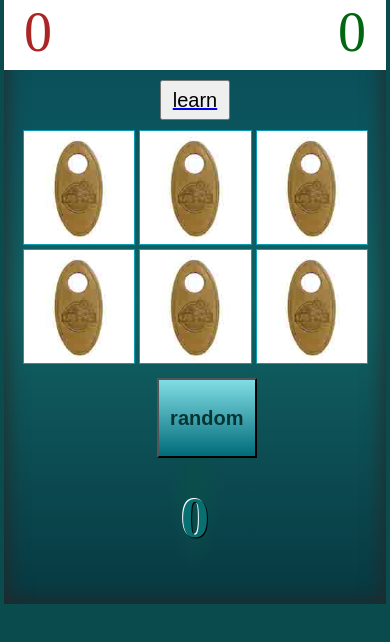
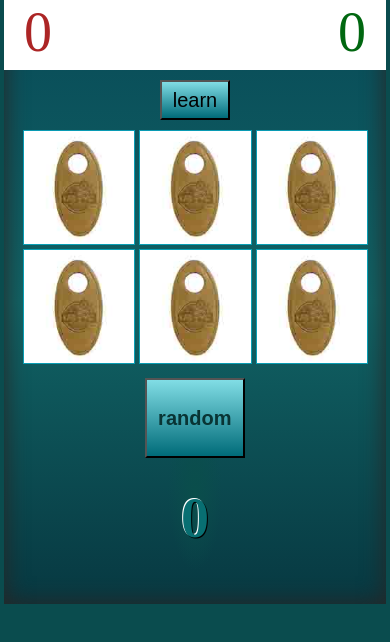
Before and after one commit to DavidTbilisi/MeomoryGame, a plain HTML site: page index.html in a window 390 px wide. Drawn offline with Linux system fonts and the light colour scheme; some packages are replaced by stand-ins of ours.

Commit message:
stilis shecvla

```diff
--- a/css/index.css
+++ b/css/index.css
@@ -5,6 +5,10 @@
 
 html {
     background-color: #0a4c4e;
+}
+a{
+    text-decoration: none;
+
 }
 
 body {
@@ -31,6 +35,8 @@ button {
     margin: 10px auto;
     font-size: 20px;
     height: 40px;
+    text-align: center;
+    background: linear-gradient(rgb(129, 221, 229), rgb(0, 107, 121));
 }
 
 img{
@@ -90,3 +96,8 @@ P{
     text-shadow: 1px 1px black, -1px -1px #ffffff;
     text-align: center;
 }
+
+#rand{
+    position: relative;
+    right: 12px;
+}
--- a/index.html
+++ b/index.html
@@ -1,24 +1,5 @@
 <!DOCTYPE html>
-<!--
-    Copyright (c) 2012-2014 Adobe Systems Incorporated. All rights reserved.
 
-    Licensed to the Apache Software Foundation (ASF) under one
-    or more contributor license agreements.  See the NOTICE file
-    distributed with this work for additional information
-    regarding copyright ownership.  The ASF licenses this file
-    to you under the Apache License, Version 2.0 (the
-    "License"); you may not use this file except in compliance
-    with the License.  You may obtain a copy of the License at
-
-    http://www.apache.org/licenses/LICENSE-2.0
-
-    Unless required by applicable law or agreed to in writing,
-    software distributed under the License is distributed on an
-    "AS IS" BASIS, WITHOUT WARRANTIES OR CONDITIONS OF ANY
-     KIND, either express or implied.  See the License for the
-    specific language governing permissions and limitations
-    under the License.
--->
 <html>
     <head>
         <meta charset="utf-8" />
@@ -61,7 +42,7 @@
 
 
 
-        <button onclick="change()">random</button>
+        <button id="rand" onclick="change()">random</button>
         <!--
                 <p id="rand1"></p>
                 <p id="rand2"></p>
--- a/js/index.js
+++ b/js/index.js
@@ -66,6 +66,7 @@ var winPoint = 0,
     errPoint = 0,
     min = 0,
     max = 99;
+document.querySelector("#rand").style.textAlign="center";
 
 function change() {
     "use strict";
```
Also changed, not shown: allPic.html (+15 -5 lines), spec.html (+0 -17 lines).
